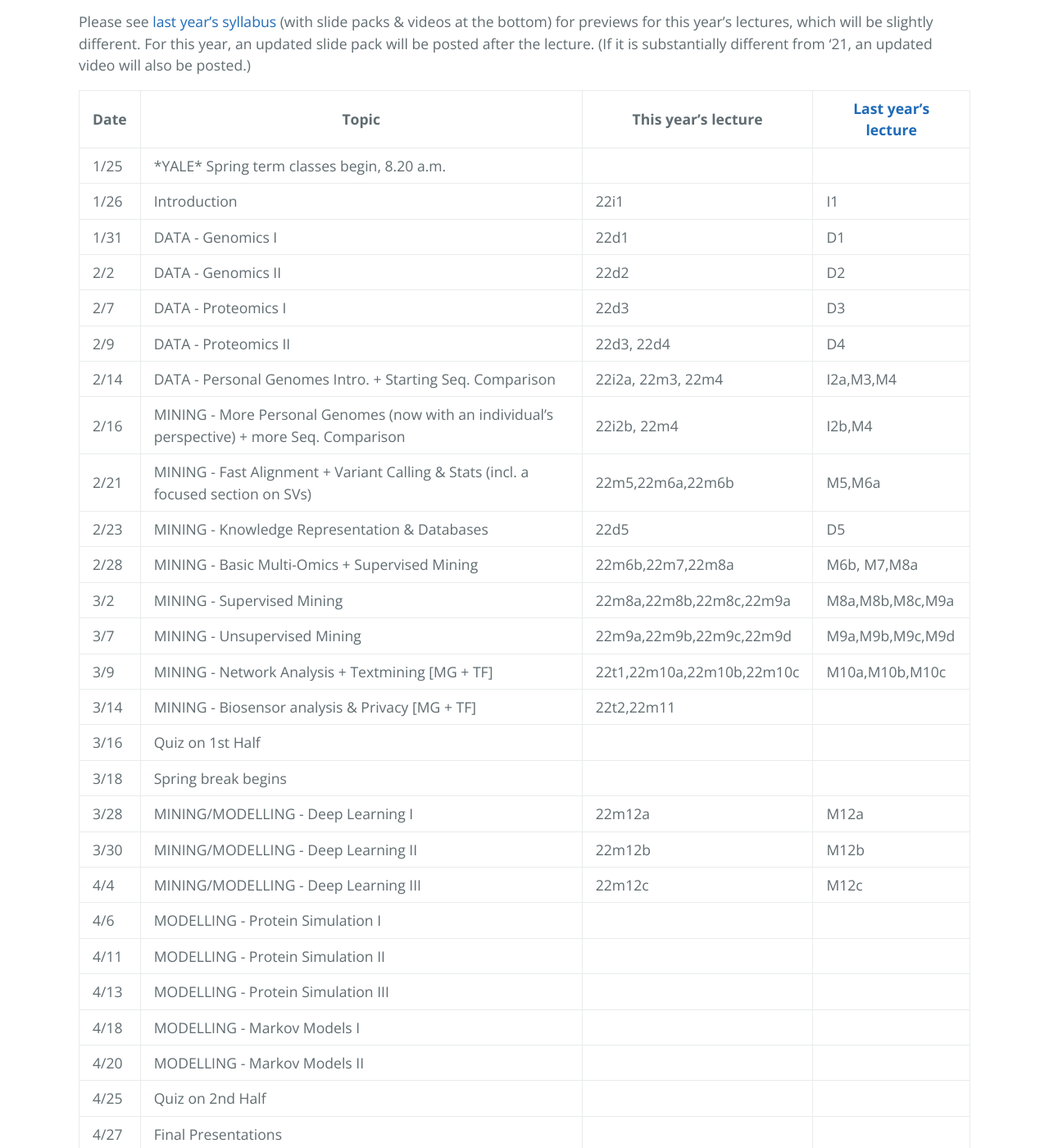
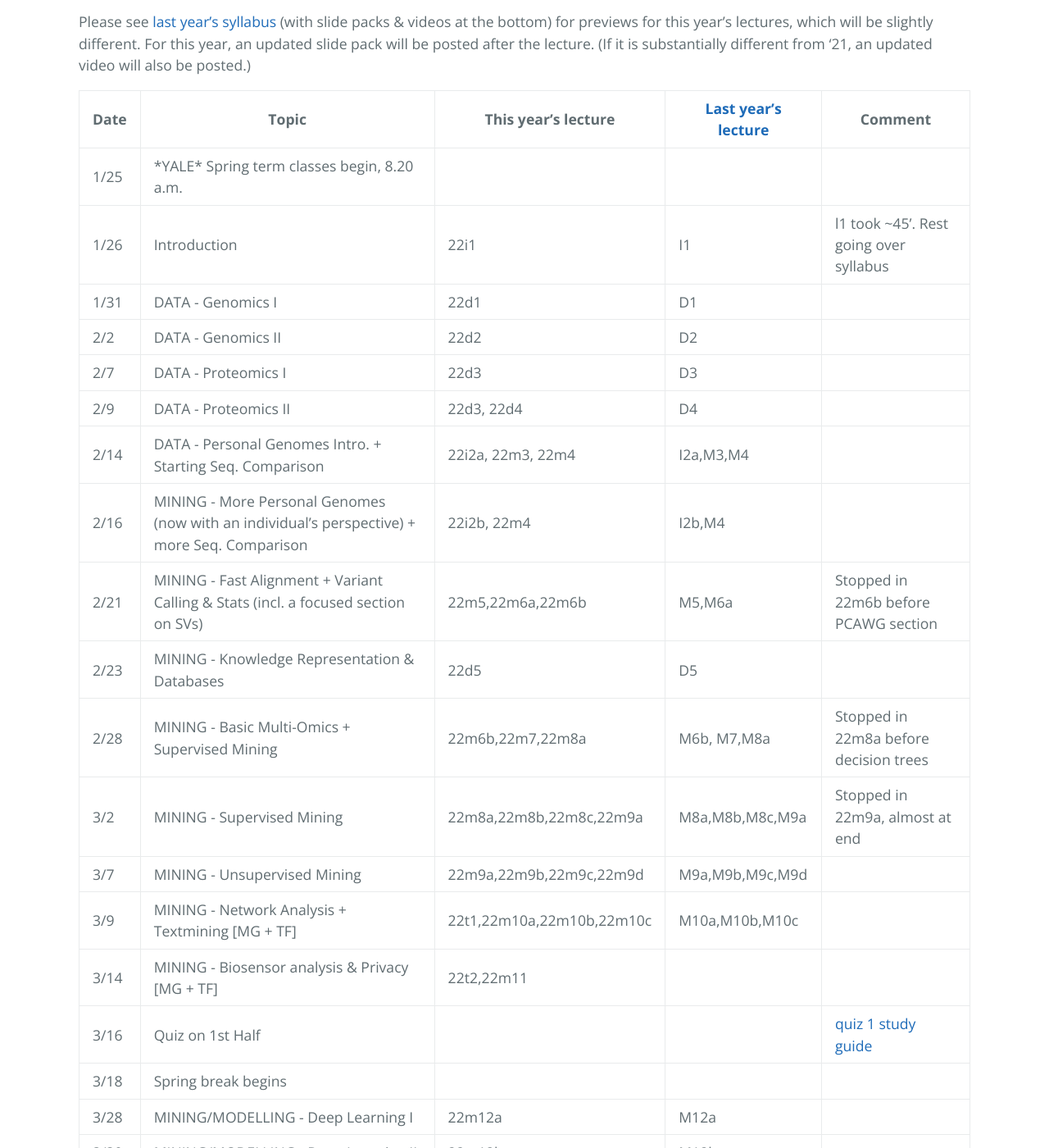
Before and after one commit to gersteinlab/cbb752b23, a Jekyll site: the page built from syllabus.md, in a window 1280 px wide and 1400 px high, scrolled down 490 px. Shown: the whole window at 82% size. Built offline with Jekyll 4.4.1, drawn with Linux system fonts in a browser that asks for light colours.

Commit message:
Update syllabus.md

```diff
--- a/syllabus.md
+++ b/syllabus.md
@@ -9,38 +9,38 @@ layout: page
 
 Please see [last year's syllabus](http://cbb752b21.gersteinlab.org/syllabus) (with slide packs & videos at the bottom) for previews for this year’s lectures, which will be slightly different. For this year, an updated slide pack will be posted after the lecture. (If it is substantially different from '21, an updated video will also be posted.)
 
-| Date | Topic                                                                                        | This year’s lecture       | [Last year’s lecture](http://cbb752b21.gersteinlab.org/syllabus) |
-| ---- | -------------------------------------------------------------------------------------------- | ------------------------- | ---------------------------------------------------------------- |
-| 1/25 | \*YALE\* Spring term classes begin, 8.20 a.m.                                                |                           |                                                                  |
-| 1/26 | Introduction                                                                                 | 22i1                      | I1                                                               |
-| 1/31 | DATA - Genomics I                                                                            | 22d1                      | D1                                                               |
-| 2/2  | DATA - Genomics II                                                                           | 22d2                      | D2                                                               |
-| 2/7  | DATA - Proteomics I                                                                          | 22d3                      | D3                                                               |
-| 2/9  | DATA - Proteomics II                                                                         | 22d3, 22d4                | D4                                                               |
-| 2/14 | DATA - Personal Genomes Intro. + Starting Seq. Comparison                                    | 22i2a, 22m3, 22m4         | I2a,M3,M4                                                        |
-| 2/16 | MINING - More Personal Genomes (now with an individual's perspective) + more Seq. Comparison | 22i2b, 22m4               | I2b,M4                                                           |
-| 2/21 | MINING - Fast Alignment + Variant Calling & Stats (incl. a focused section on SVs)           | 22m5,22m6a,22m6b          | M5,M6a                                                           |
-| 2/23 | MINING - Knowledge Representation & Databases                                                | 22d5                      | D5                                                               |
-| 2/28 | MINING - Basic Multi-Omics + Supervised Mining                                               | 22m6b,22m7,22m8a          | M6b, M7,M8a                                                      |
-| 3/2  | MINING - Supervised Mining                                                                   | 22m8a,22m8b,22m8c,22m9a   | M8a,M8b,M8c,M9a                                                  |
-| 3/7  | MINING - Unsupervised Mining                                                                 | 22m9a,22m9b,22m9c,22m9d   | M9a,M9b,M9c,M9d                                                  |
-| 3/9  | MINING - Network Analysis + Textmining \[MG + TF\]                                           | 22t1,22m10a,22m10b,22m10c | M10a,M10b,M10c                                                   |
-| 3/14 | MINING - Biosensor analysis & Privacy \[MG + TF\]                                            | 22t2,22m11                |                                                                  |
-| 3/16 | Quiz on 1st Half                                                                             |                           |                                                                  |
-| 3/18 | Spring break begins                                                                          |                           |                                                                  |
-| 3/28 | MINING/MODELLING - Deep Learning I                                                           | 22m12a                    | M12a                                                             |
-| 3/30 | MINING/MODELLING - Deep Learning II                                                          | 22m12b                    | M12b                                                             |
-| 4/4  | MINING/MODELLING - Deep Learning III                                                         | 22m12c                    | M12c                                                             |
-| 4/6  | MODELLING - Protein Simulation I                                                             |                           |                                                                  |
-| 4/11 | MODELLING - Protein Simulation II                                                            |                           |                                                                  |
-| 4/13 | MODELLING - Protein Simulation III                                                           |                           |                                                                  |
-| 4/18 | MODELLING - Markov Models I                                                                  |                           |                                                                  |
-| 4/20 | MODELLING - Markov Models II                                                                 |                           |                                                                  |
-| 4/25 | Quiz on 2nd Half                                                                             |                           |                                                                  |
-| 4/27 | Final Presentations                                                                          |                           |                                                                  |
-| 4/29 | \*YALE\* Classes end; Reading period begins                                                  |                           |                                                                  |
-| 5/6  | \*YALE\* Final examinations begin                                                            |                           |                                                                  |
-| 5/11 | \*YALE\* Final examinations end                                                              |                           |                                                                  |
+| Date | Topic                                                                                        | This year’s lecture       | [Last year’s lecture](http://cbb752b21.gersteinlab.org/syllabus) | Comment                                                                                                   |
+| ---- | -------------------------------------------------------------------------------------------- | ------------------------- | ---------------------------------------------------------------- | --------------------------------------------------------------------------------------------------------- |
+| 1/25 | \*YALE\* Spring term classes begin, 8.20 a.m.                                                |                           |                                                                  |                                                                                                           |
+| 1/26 | Introduction                                                                                 | 22i1                      | I1                                                               | l1 took ~45'. Rest going over syllabus                                                                    |
+| 1/31 | DATA - Genomics I                                                                            | 22d1                      | D1                                                               |                                                                                                           |
+| 2/2  | DATA - Genomics II                                                                           | 22d2                      | D2                                                               |                                                                                                           |
+| 2/7  | DATA - Proteomics I                                                                          | 22d3                      | D3                                                               |                                                                                                           |
+| 2/9  | DATA - Proteomics II                                                                         | 22d3, 22d4                | D4                                                               |                                                                                                           |
+| 2/14 | DATA - Personal Genomes Intro. + Starting Seq. Comparison                                    | 22i2a, 22m3, 22m4         | I2a,M3,M4                                                        |                                                                                                           |
+| 2/16 | MINING - More Personal Genomes (now with an individual's perspective) + more Seq. Comparison | 22i2b, 22m4               | I2b,M4                                                           |                                                                                                           |
+| 2/21 | MINING - Fast Alignment + Variant Calling & Stats (incl. a focused section on SVs)           | 22m5,22m6a,22m6b          | M5,M6a                                                           | Stopped in 22m6b before PCAWG section                                                                     |
+| 2/23 | MINING - Knowledge Representation & Databases                                                | 22d5                      | D5                                                               |                                                                                                           |
+| 2/28 | MINING - Basic Multi-Omics + Supervised Mining                                               | 22m6b,22m7,22m8a          | M6b, M7,M8a                                                      | Stopped in 22m8a before decision trees                                                                    |
+| 3/2  | MINING - Supervised Mining                                                                   | 22m8a,22m8b,22m8c,22m9a   | M8a,M8b,M8c,M9a                                                  | Stopped in 22m9a, almost at end                                                                           |
+| 3/7  | MINING - Unsupervised Mining                                                                 | 22m9a,22m9b,22m9c,22m9d   | M9a,M9b,M9c,M9d                                                  |                                                                                                           |
+| 3/9  | MINING - Network Analysis + Textmining \[MG + TF\]                                           | 22t1,22m10a,22m10b,22m10c | M10a,M10b,M10c                                                   |                                                                                                           |
+| 3/14 | MINING - Biosensor analysis & Privacy \[MG + TF\]                                            | 22t2,22m11                |                                                                  |                                                                                                           |
+| 3/16 | Quiz on 1st Half                                                                             |                           |                                                                  | [quiz 1 study guide](http://files2.gersteinlab.org/public-docs/2022/03.10/Cbb752b22_Quiz1_studyguide.pdf) |
+| 3/18 | Spring break begins                                                                          |                           |                                                                  |                                                                                                           |
+| 3/28 | MINING/MODELLING - Deep Learning I                                                           | 22m12a                    | M12a                                                             |                                                                                                           |
+| 3/30 | MINING/MODELLING - Deep Learning II                                                          | 22m12b                    | M12b                                                             |                                                                                                           |
+| 4/4  | MINING/MODELLING - Deep Learning III                                                         | 22m12c                    | M12c                                                             |                                                                                                           |
+| 4/6  | MODELLING - Protein Simulation I                                                             |                           |                                                                  |                                                                                                           |
+| 4/11 | MODELLING - Protein Simulation II                                                            |                           |                                                                  |                                                                                                           |
+| 4/13 | MODELLING - Protein Simulation III                                                           |                           |                                                                  |                                                                                                           |
+| 4/18 | MODELLING - Markov Models I                                                                  |                           |                                                                  |                                                                                                           |
+| 4/20 | MODELLING - Markov Models II                                                                 |                           |                                                                  |                                                                                                           |
+| 4/25 | Quiz on 2nd Half                                                                             |                           |                                                                  |                                                                                                           |
+| 4/27 | Final Presentations                                                                          |                           |                                                                  |                                                                                                           |
+| 4/29 | \*YALE\* Classes end; Reading period begins                                                  |                           |                                                                  |                                                                                                           |
+| 5/6  | \*YALE\* Final examinations begin                                                            |                           |                                                                  |                                                                                                           |
+| 5/11 | \*YALE\* Final examinations end                                                              |                           |                                                                  |                                                                                                           |
 
 
 ### Lecture Slide Pack
```
